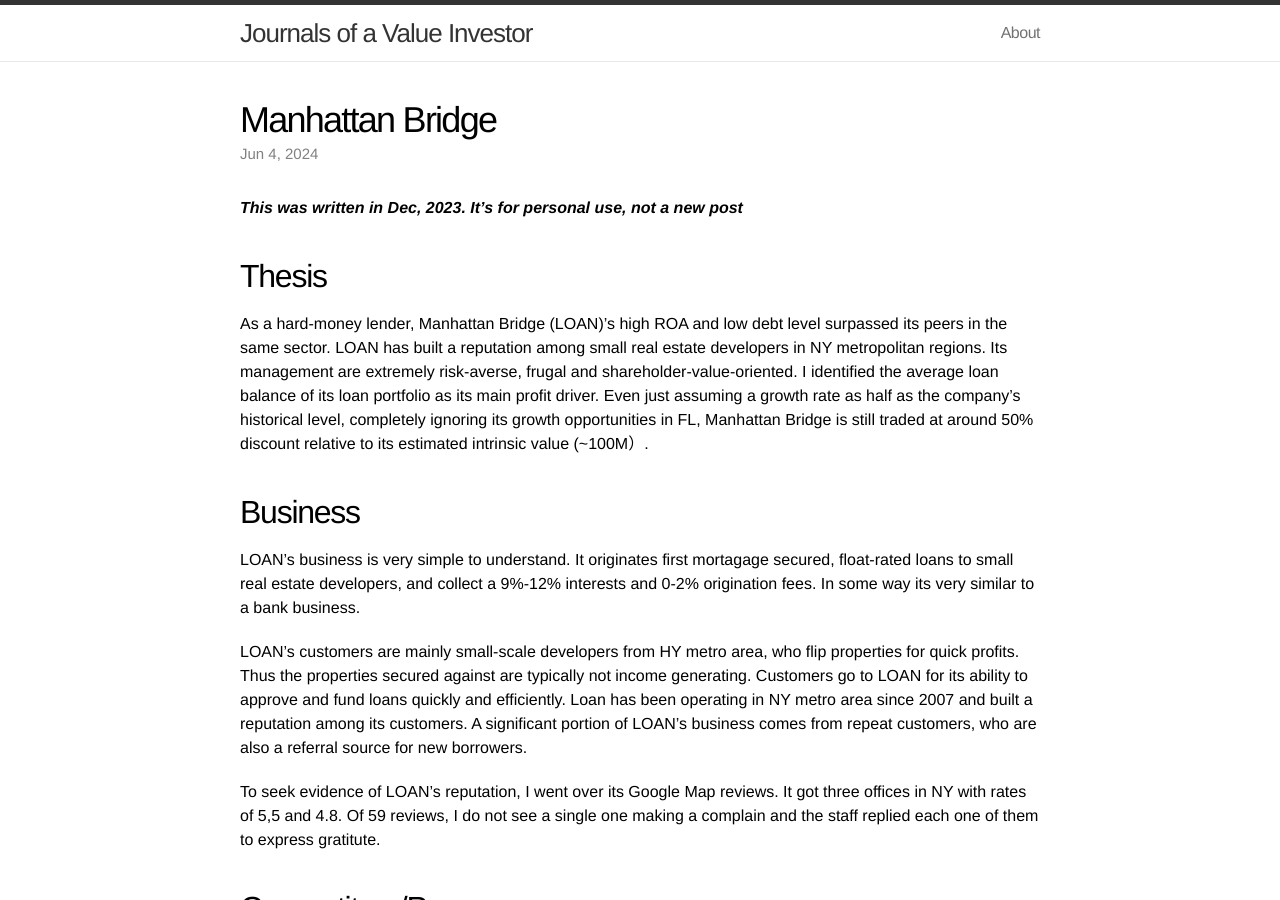
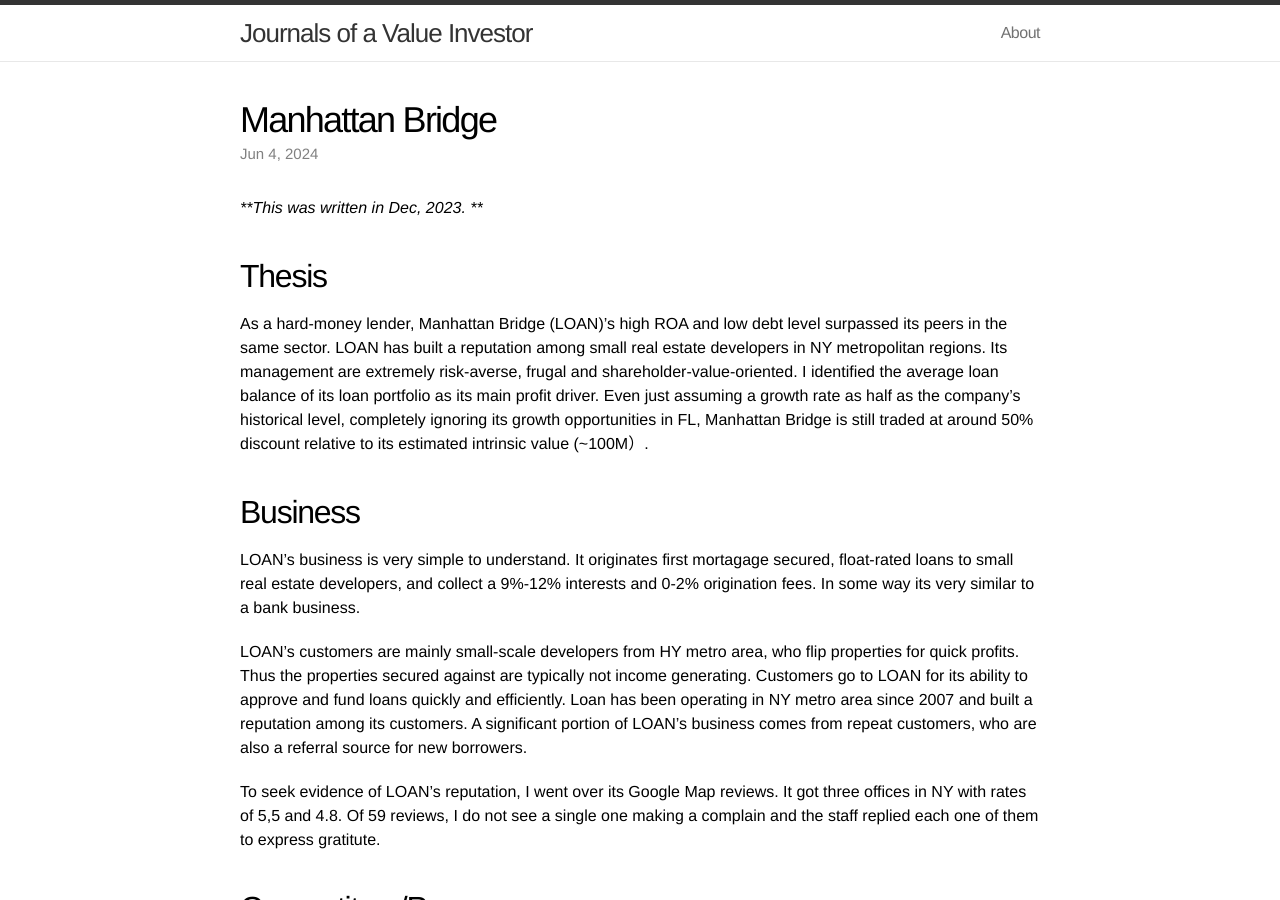
Before and after one commit to theoria137/theoria137.github.io, a Jekyll site: the page built from _posts/2024-06-04-LOAN.md, in a window 1280 px wide and 900 px high. Built offline with Jekyll 4.4.1, drawn with Linux system fonts in a browser that asks for light colours.

Commit message:
Update 2024-06-04-LOAN.md

```diff
--- a/_posts/2024-06-04-LOAN.md
+++ b/_posts/2024-06-04-LOAN.md
@@ -2,11 +2,11 @@
 layout: post
 comments: false
 title:  "Manhattan Bridge"
-excerpt: ""
+excerpt: "This is for personal use, not a new post"
 date:  2024-06-04
 ---
 
-***This was written in Dec, 2023. It's for personal use, not a new post***
+***This was written in Dec, 2023. ***
 ## Thesis
 As a hard-money lender, Manhattan Bridge (LOAN)'s high ROA and low debt level surpassed its peers in the same sector. LOAN has built a reputation among small real estate developers in NY metropolitan regions. Its management are extremely risk-averse, frugal and shareholder-value-oriented. I identified
 the average loan balance of its loan portfolio as its main profit driver. Even just assuming a growth rate as half as the company's historical level, completely ignoring its growth opportunities in FL, Manhattan Bridge is still traded at around 50% discount relative to its estimated intrinsic value (~100M）.
```
